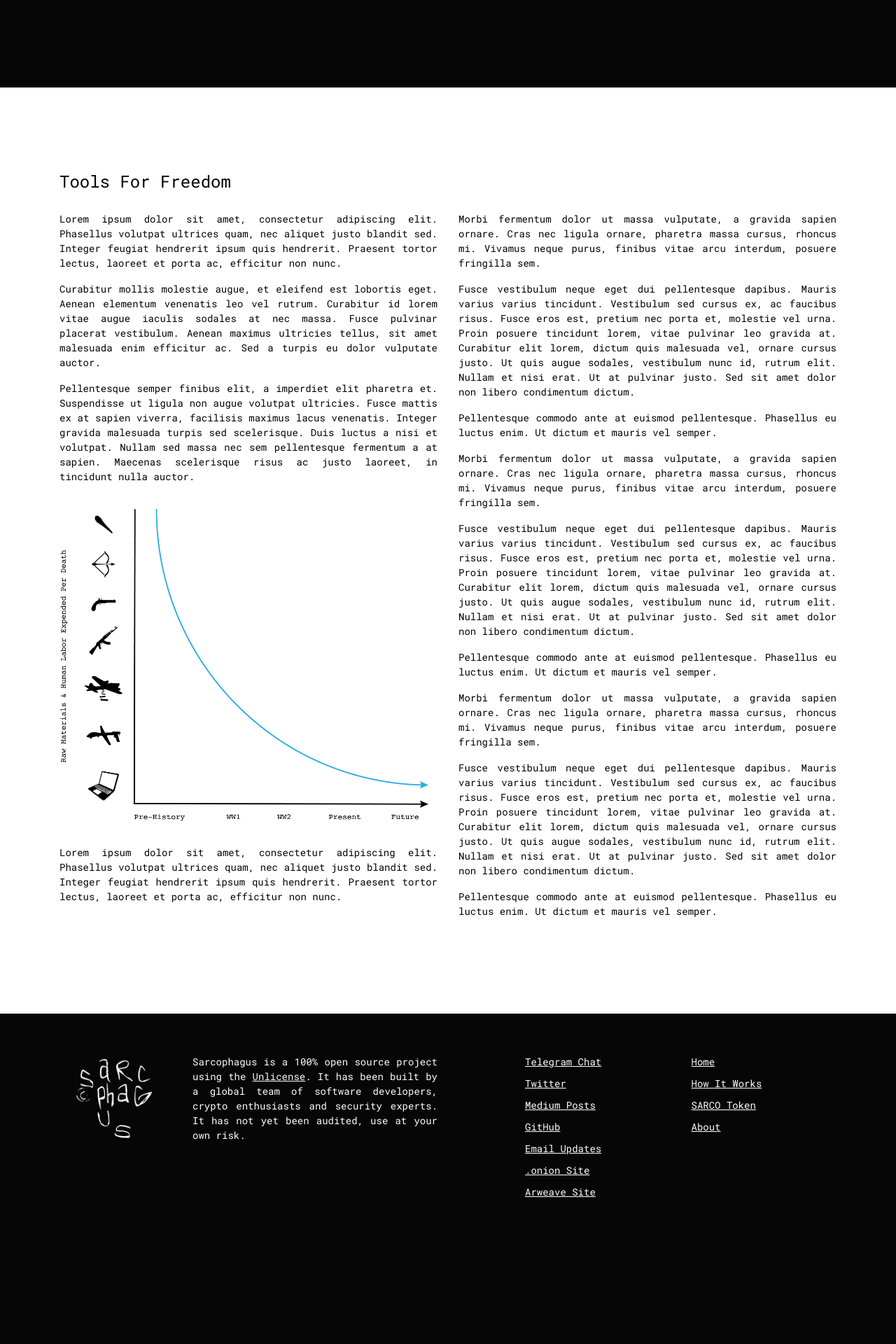
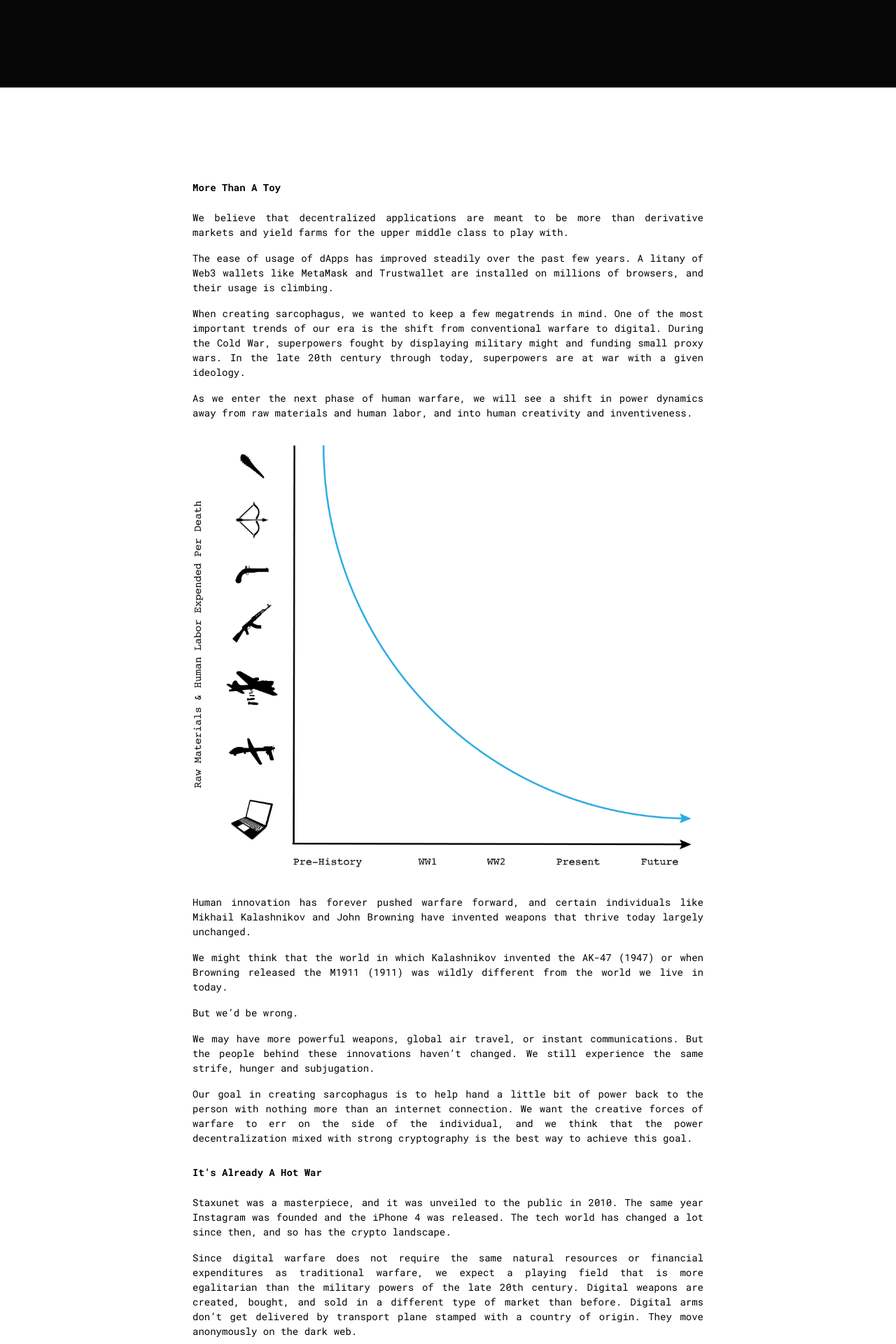
Before and after one commit to sarcophagus-org/marketing_site, a Jekyll site: the page built from about.html, in a window 1280 px wide. Shown: the part 756-2676 px from the top of the page at 70% size. Built offline with Jekyll 4.4.1, drawn with Linux system fonts in a browser that asks for light colours; before the commit the page ends 2495 px from its top, so only the background shows below that; some of the changed text lies outside the part shown.

Commit message:
about content

```diff
--- a/about.html
+++ b/about.html
@@ -22,38 +22,41 @@ title: About
 <div id="about-text" class="light-section">
   <div class="container">
     <div class="row">
-      <div class="col-md-12">
-        <h2>Tools For Freedom</h2>
+      <div class="col-md-2">
       </div>
-    </div>
-    <div class="row">
-      <div class="col-md-6">
-        <p>Lorem ipsum dolor sit amet, consectetur adipiscing elit. Phasellus volutpat ultrices quam, nec aliquet justo blandit sed. Integer feugiat hendrerit ipsum quis hendrerit. Praesent tortor lectus, laoreet et porta ac, efficitur non nunc.</p>
+      <div class="col-md-8">
+        <h5>More Than A Toy</h5>
 
-        <p>Curabitur mollis molestie augue, et eleifend est lobortis eget. Aenean elementum venenatis leo vel rutrum. Curabitur id lorem vitae augue iaculis sodales at nec massa. Fusce pulvinar placerat vestibulum. Aenean maximus ultricies tellus, sit amet malesuada enim efficitur ac. Sed a turpis eu dolor vulputate auctor.</p>
+        <p>We believe that decentralized applications are meant to be more than derivative markets and yield farms for the upper middle class to play with. </p>
 
-        <p>Pellentesque semper finibus elit, a imperdiet elit pharetra et. Suspendisse ut ligula non augue volutpat ultricies. Fusce mattis ex at sapien viverra, facilisis maximus lacus venenatis. Integer gravida malesuada turpis sed scelerisque. Duis luctus a nisi et volutpat. Nullam sed massa nec sem pellentesque fermentum a at sapien. Maecenas scelerisque risus ac justo laoreet, in tincidunt nulla auctor.</p>
+        <p>The ease of usage of dApps has improved steadily over the past few years. A litany of Web3 wallets like MetaMask and Trustwallet are installed on millions of browsers, and their usage is climbing. </p>
+
+        <p>When creating sarcophagus, we wanted to keep a few megatrends in mind. One of the most important trends of our era is the shift from conventional warfare to digital. During the Cold War, superpowers fought by displaying military might and funding small proxy wars. In the late 20th century through today, superpowers are at war with a given ideology. </p>
+
+        <p>As we enter the next phase of human warfare, we will see a shift in power dynamics away from raw materials and human labor, and into human creativity and inventiveness. </p>
         <a href="{{site.baseurl}}assets/img/cost_per_death.png" target="_blank"><img src="{{site.baseurl}}/assets/img/cost_per_death.png" class="img-fluid"/></a>
-        <p>Lorem ipsum dolor sit amet, consectetur adipiscing elit. Phasellus volutpat ultrices quam, nec aliquet justo blandit sed. Integer feugiat hendrerit ipsum quis hendrerit. Praesent tortor lectus, laoreet et porta ac, efficitur non nunc. </p>
-      </div>
-      <div class="col-md-6">
-        <p>Morbi fermentum dolor ut massa vulputate, a gravida sapien ornare. Cras nec ligula ornare, pharetra massa cursus, rhoncus mi. Vivamus neque purus, finibus vitae arcu interdum, posuere fringilla sem. </p>
+        <p>Human innovation has forever pushed warfare forward, and certain individuals like Mikhail Kalashnikov and John Browning have invented weapons that thrive today largely unchanged.</p>
 
-        <p>Fusce vestibulum neque eget dui pellentesque dapibus. Mauris varius varius tincidunt. Vestibulum sed cursus ex, ac faucibus risus. Fusce eros est, pretium nec porta et, molestie vel urna. Proin posuere tincidunt lorem, vitae pulvinar leo gravida at. Curabitur elit lorem, dictum quis malesuada vel, ornare cursus justo. Ut quis augue sodales, vestibulum nunc id, rutrum elit. Nullam et nisi erat. Ut at pulvinar justo. Sed sit amet dolor non libero condimentum dictum. </p>
+        <p>We might think that the world in which Kalashnikov invented the AK-47 (1947) or when Browning released the M1911 (1911) was wildly different from the world we live in today. </p>
 
-        <p>Pellentesque commodo ante at euismod pellentesque. Phasellus eu luctus enim. Ut dictum et mauris vel semper.</p>
+        <p>But we’d be wrong. </p>
 
-        <p>Morbi fermentum dolor ut massa vulputate, a gravida sapien ornare. Cras nec ligula ornare, pharetra massa cursus, rhoncus mi. Vivamus neque purus, finibus vitae arcu interdum, posuere fringilla sem. </p>
+        <p>We may have more powerful weapons, global air travel, or instant communications. But the people behind these innovations haven’t changed. We still experience the same strife, hunger and subjugation. </p>
 
-        <p>Fusce vestibulum neque eget dui pellentesque dapibus. Mauris varius varius tincidunt. Vestibulum sed cursus ex, ac faucibus risus. Fusce eros est, pretium nec porta et, molestie vel urna. Proin posuere tincidunt lorem, vitae pulvinar leo gravida at. Curabitur elit lorem, dictum quis malesuada vel, ornare cursus justo. Ut quis augue sodales, vestibulum nunc id, rutrum elit. Nullam et nisi erat. Ut at pulvinar justo. Sed sit amet dolor non libero condimentum dictum. </p>
+        <p>Our goal in creating sarcophagus is to help hand a little bit of power back to the person with nothing more than an internet connection. We want the creative forces of warfare to err on the side of the individual, and we think that the power decentralization mixed with strong cryptography is the best way to achieve this goal. </p>
 
-        <p>Pellentesque commodo ante at euismod pellentesque. Phasellus eu luctus enim. Ut dictum et mauris vel semper.</p>
 
-        <p>Morbi fermentum dolor ut massa vulputate, a gravida sapien ornare. Cras nec ligula ornare, pharetra massa cursus, rhoncus mi. Vivamus neque purus, finibus vitae arcu interdum, posuere fringilla sem. </p>
+        <h5>It’s Already A Hot War</h5>
 
-        <p>Fusce vestibulum neque eget dui pellentesque dapibus. Mauris varius varius tincidunt. Vestibulum sed cursus ex, ac faucibus risus. Fusce eros est, pretium nec porta et, molestie vel urna. Proin posuere tincidunt lorem, vitae pulvinar leo gravida at. Curabitur elit lorem, dictum quis malesuada vel, ornare cursus justo. Ut quis augue sodales, vestibulum nunc id, rutrum elit. Nullam et nisi erat. Ut at pulvinar justo. Sed sit amet dolor non libero condimentum dictum. </p>
+        <p>Staxunet was a masterpiece, and it was unveiled to the public in 2010. The same year Instagram was founded and the iPhone 4 was released. The tech world has changed a lot since then, and so has the crypto landscape. </p>
 
-        <p>Pellentesque commodo ante at euismod pellentesque. Phasellus eu luctus enim. Ut dictum et mauris vel semper.</p>
+        <p>Since digital warfare does not require the same natural resources or financial expenditures as traditional warfare, we expect a playing field that is more egalitarian than the military powers of the late 20th century. Digital weapons are created, bought, and sold in a different type of market than before. Digital arms don’t get delivered by transport plane stamped with a country of origin. They move anonymously on the dark web. </p>
+
+        <p>One of the most confusing aspects of this modern warfare is the attribution of force. The internet is everywhere, and the threat can come from anywhere. Attributing the use of digital force is often impossible, and this grey area is often used as a weapon in of itself. </p>
+
+        <p>We think of sarcophagus as a tool in a personal digital arsenal. It may not hold the same significance as the rifle on a soldier’s back; but neither does a cellphone. They are both important tools that are owned by billions.</p>
+
+        <p>Either might save your life. </p>
       </div>
     </div>
   </div>
--- a/assets/main.scss
+++ b/assets/main.scss
@@ -214,7 +214,7 @@ h2 {
 
 .partner-box img {
   padding-bottom: 10px;
-  max-height: 150px;
+  max-height: 100px;
 }
 
 
@@ -303,13 +303,21 @@ h2 {
 }
 
 #about-text {
-  padding-top: 60px;
+  padding-top: 40px;
   padding-bottom: 60px;
 }
 
 #about-text h2 {
   color: #000;
   padding-bottom: 20px;
+}
+
+#about-text h5 {
+  color: #000;
+  font-size: 14px;
+  font-weight: 700;
+  padding-bottom: 15px;
+  padding-top: 15px;
 }
 
 #about-text p {
```
Also changed, not shown: assets/img/airfoil.png, assets/img/arweave.png, assets/img/blockchange.png, assets/img/decent.png, assets/img/hinge.png.
